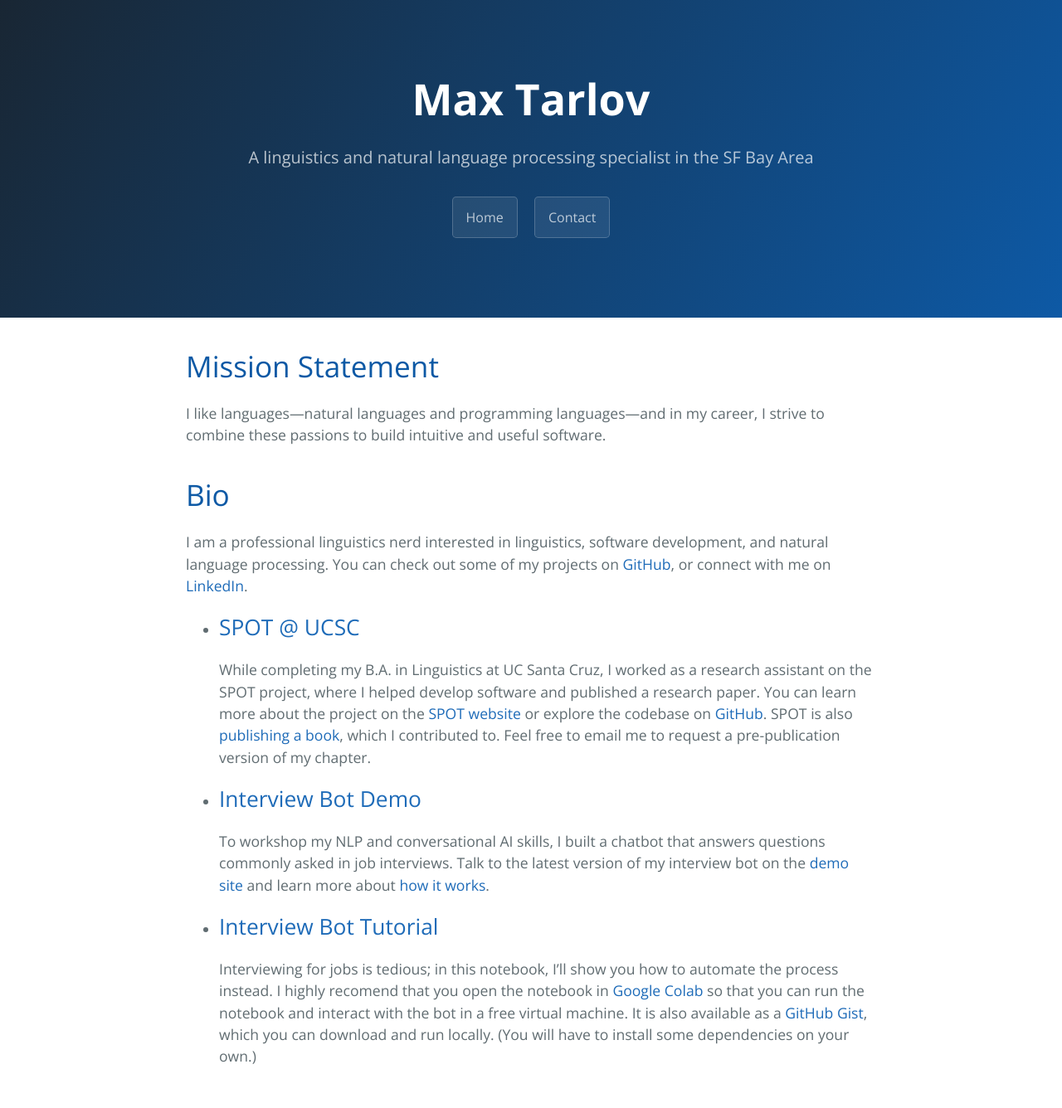
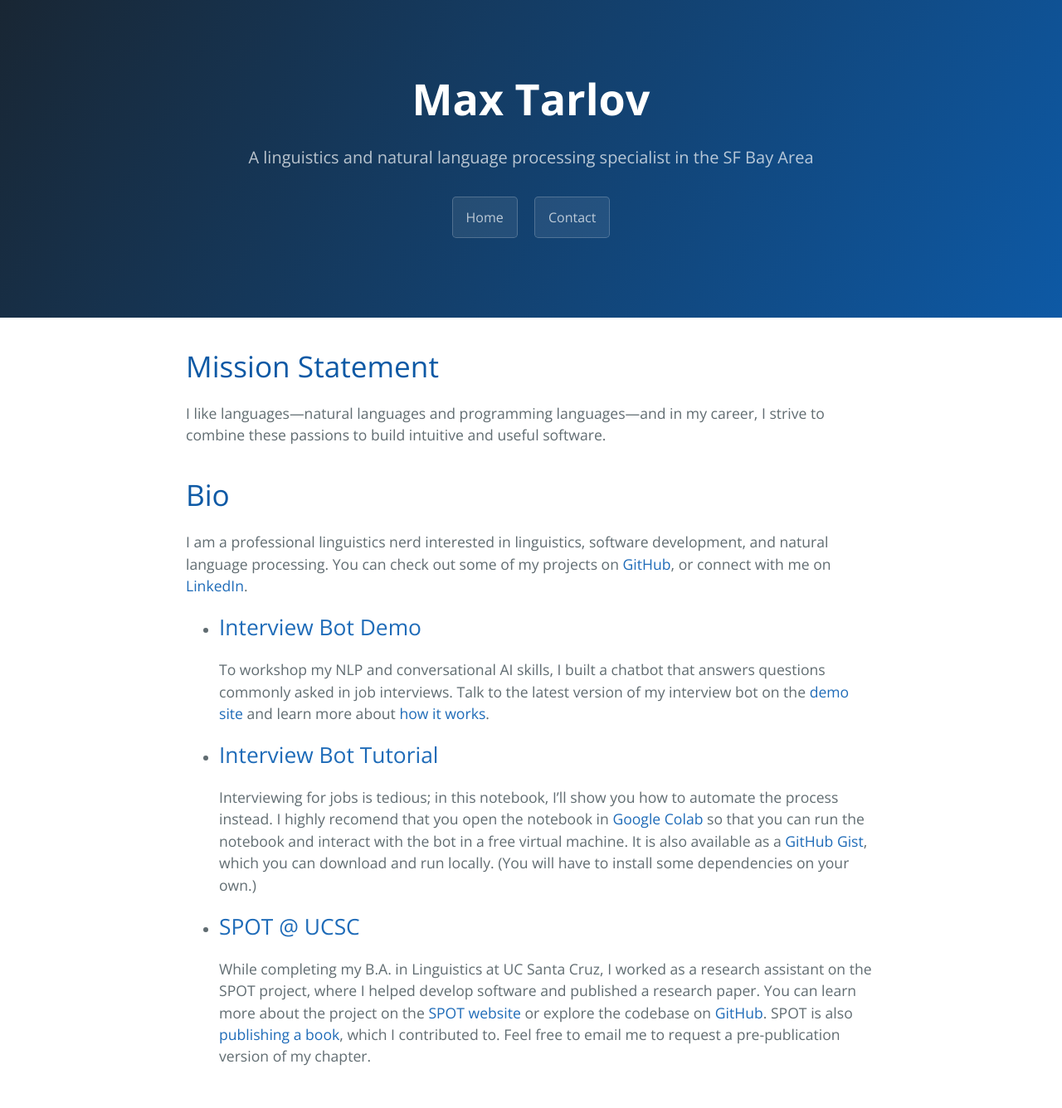
Before and after one commit to maxTarlov/personal-website, a Jekyll site: the page built from index.md, in a window 1280 px wide. Shown: the whole page at 83% size. Built offline with Jekyll 4.4.1, drawn with Linux system fonts in a browser that asks for light colours; part of the change alters nothing that is shown.

```diff
--- a/_config.yml
+++ b/_config.yml
@@ -6,3 +6,7 @@ theme: jekyll-theme-cayman
 collections:
   projects:
     output: true
+    order:
+      - interview-bot-demo.md
+      - interview-bot-nb.md
+      - SPOT.md
```
